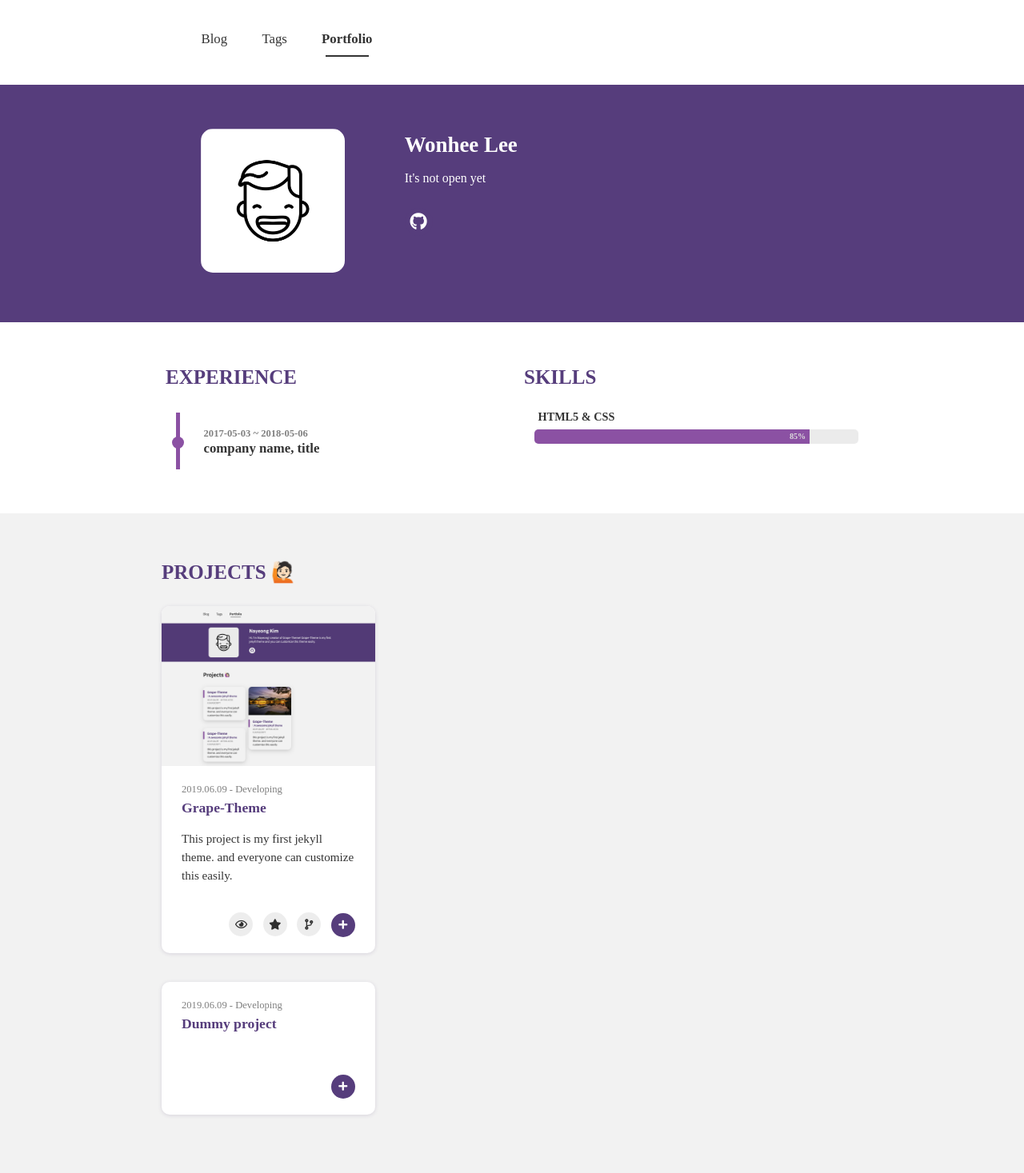
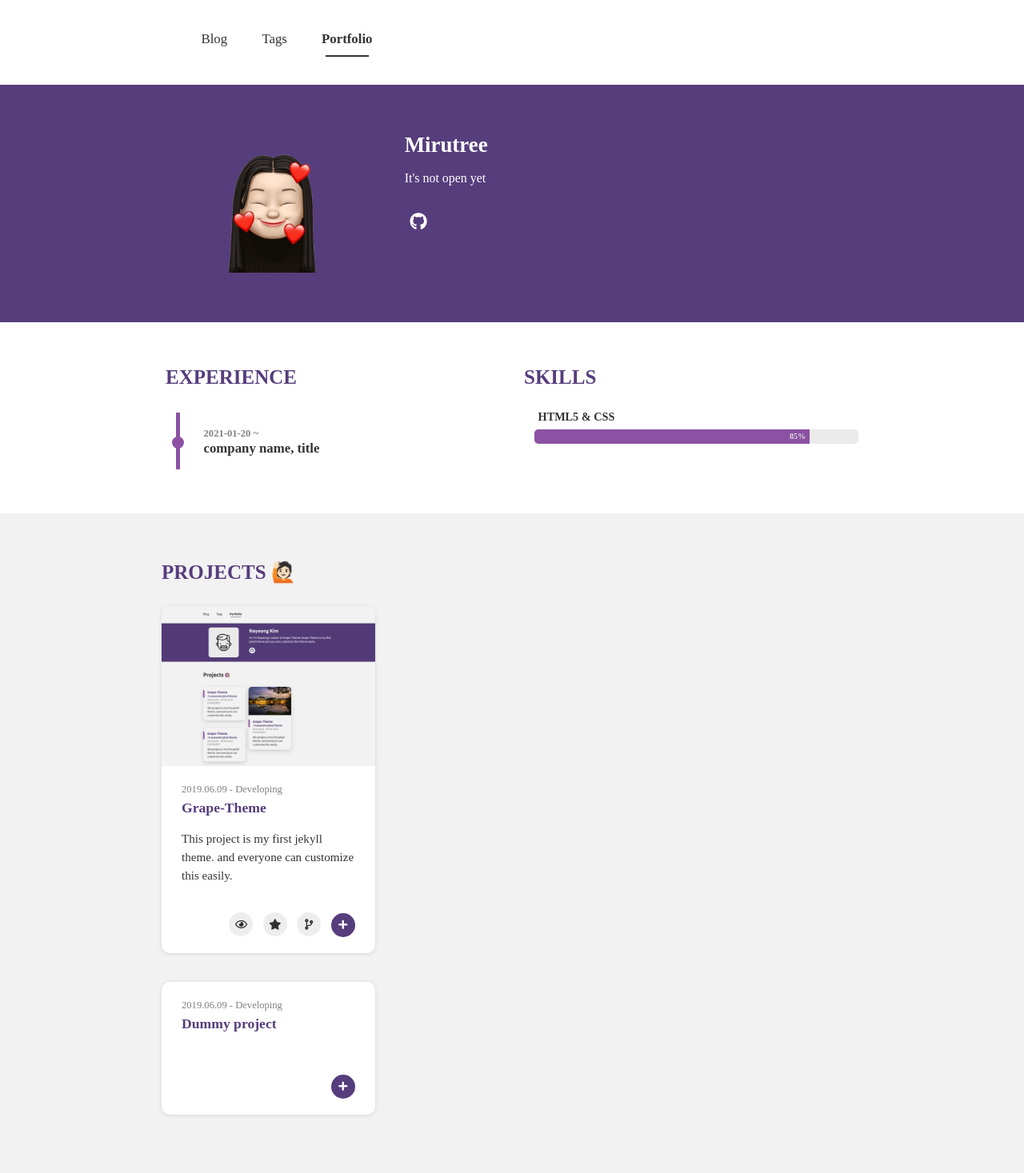
Before and after one commit to mirutree/mirutree.github.io, a Jekyll site: the page built from portfolio.html, in a window 1280 px wide. Shown: the whole page at 80% size. Built offline with Jekyll 4.4.1, drawn with Linux system fonts in a browser that asks for light colours; nearby versions of some CDN libraries; some web fonts are replaced.

Commit message:
Update _config.yml

```diff
--- a/_config.yml
+++ b/_config.yml
@@ -4,17 +4,17 @@ url : "https://mirutree.github.io"
 
 # Blog Settings
 theme_settings :
-  title : Grape Theme
+  title : Mirutree's BLOG
   favicon : assets/favicon.ico
 
   # Profile Settings
   profile :
-    image : assets/img/smile.png
-    username : Wonhee Lee
+    image : assets/img/mimo.png
+    username : Mirutree
     description : "It's not open yet"
     experience :
-      - start : 2017-05-03
-        end : 2018-05-06
+      - start : 2021-01-20
+        end :
         experience : company name, title
     skills :
       - skill : HTML5 & CSS
```
